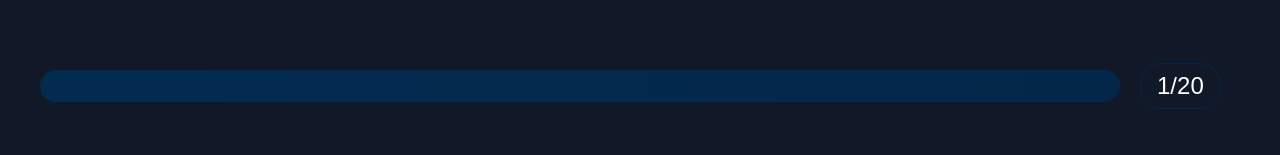
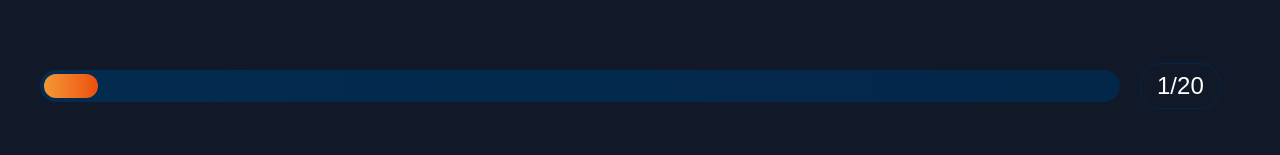
Before and after one commit to AbdulRahman-Kreit/Mind-Race, a React (Vite) app: page /game in a window 1280 px wide. Shown: the part 141-296 px from the top of the page. Built offline with nearby package versions, Linux system fonts and the light colour scheme.

Commit message:
Feat: Add the questions progress bar

```diff
--- a/src/pages/Game.tsx
+++ b/src/pages/Game.tsx
@@ -16,7 +16,6 @@ export default function Game() {
     } = useSelector((state: RootState) => state.quiz);
 
     const { playSound, stopSound } = useSoundEffect();
-
     const dispatch = useDispatch();
     const [selectedAnswer, setSelectedAnswer] = useState<string | null>(null);
 
@@ -78,6 +77,9 @@ export default function Game() {
             text="Better luck next time! Keep practicing and you'll get it!" />);
     }
 
+    // Progress bar equation
+    const totalQuestions = categorizedQuestions.length || 1;
+    const progress = ((currentQuestionIndex + 1) / totalQuestions) * 100;
 
     return (
         <div className="flex flex-col min-h-screen max-w-7xl w-full mx-auto text-white py-5 px-10">
@@ -87,7 +89,12 @@ export default function Game() {
             <div className="flex flex-row justify-between mt-20">
                 {/* Progress Bar */}
                 <div className="flex flex-row items-center w-full">
-                    <span className="w-9/10 h-8 bg-linear-to-r from-[#032b50] to-[#032749] rounded-2xl"></span>
+                    <div className="w-9/10 h-8 bg-linear-to-r from-[#032b50] to-[#032749] rounded-2xl overflow-hidden p-1">
+                        <div
+                            style={{ width: `${progress}%` }}
+                            className="h-full bg-linear-to-r from-[#F49735] to-[#EC4D0C] rounded-2xl transition-all duration-500 ease-out"
+                        />
+                    </div>
                     <h4 className="text-2xl py-1.5 px-4 border border-[#032749] rounded-3xl ml-5">
                         {currentQuestionIndex + 1}/{categorizedQuestions.length}
                     </h4>
```
